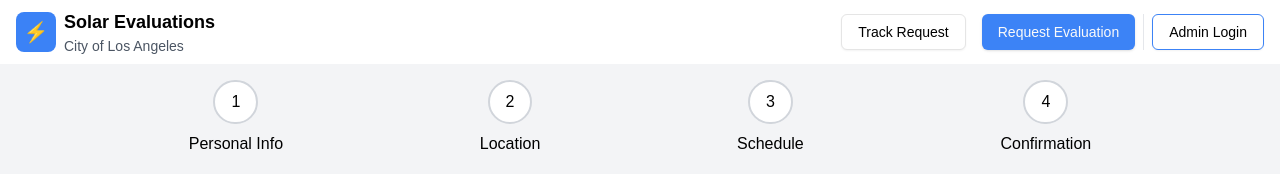
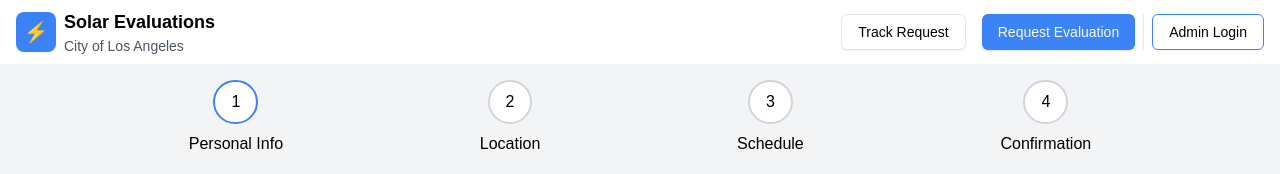
Before and after one commit to chingu-voyages/v52-tier3-team-33, a Next.js app in the folder solar-panel/: page /public/evaluate/form in a window 1280 px wide. Shown: the top 174 px of the page. Built offline with nearby package versions, Linux system fonts and the light colour scheme.

Commit message:
Add style changes is step component, after user proceed

```diff
--- a/solar-panel/src/app/public/evaluate/form/adopt/steps-cunter.tsx
+++ b/solar-panel/src/app/public/evaluate/form/adopt/steps-cunter.tsx
@@ -1,26 +1,52 @@
-export default function StepsCounter(): React.ReactNode {
+"use client";
+
+import { useEvaluationFormStore } from "@/stores/evaluation-form-store";
+
+interface Props {
+  currentStep: number;
+}
+
+export default function StepsCounter({ currentStep }: Props): React.ReactNode {
+  const { isStepValid } = useEvaluationFormStore();
+
   return (
     <section className="flex w-full items-center justify-evenly gap-2 py-4">
       <div className="flex flex-col items-center justify-center gap-2">
-        <p className="rounded-full border-2 border-gray-300 bg-white px-4 py-2">
+        <p
+          className={`rounded-full border-2 border-gray-300 bg-white px-4 py-2 ${
+            currentStep === 1 ? "border-primary" : ""
+          } ${isStepValid(1) ? "border-emerald-500 bg-emerald-500 text-white" : ""}`}
+        >
           1
         </p>
         <p>Personal Info</p>
       </div>
       <div className="flex flex-col items-center justify-center gap-2">
-        <p className="rounded-full border-2 border-gray-300 bg-white px-4 py-2">
+        <p
+          className={`rounded-full border-2 border-gray-300 bg-white px-4 py-2 ${
+            currentStep === 2 ? "border-primary" : ""
+          } ${isStepValid(2) ? "border-emerald-500 bg-emerald-500 text-white" : ""}`}
+        >
           2
         </p>
         <p>Location</p>
       </div>
       <div className="flex flex-col items-center justify-center gap-2">
-        <p className="rounded-full border-2 border-gray-300 bg-white px-4 py-2">
+        <p
+          className={`rounded-full border-2 border-gray-300 bg-white px-4 py-2 ${
+            currentStep === 3 ? "border-primary" : ""
+          } ${isStepValid(3) ? "border-emerald-500 bg-emerald-500 text-white" : ""}`}
+        >
           3
         </p>
         <p>Schedule</p>
       </div>
       <div className="flex flex-col items-center justify-center gap-2">
-        <p className="rounded-full border-2 border-gray-300 bg-white px-4 py-2">
+        <p
+          className={`rounded-full border-2 border-gray-300 bg-white px-4 py-2 ${
+            currentStep === 4 ? "border-primary" : ""
+          } ${isStepValid(4) ? "border-emerald-500 bg-emerald-500 text-white" : ""}`}
+        >
           4
         </p>
         <p>Confirmation</p>
--- a/solar-panel/src/app/public/evaluate/form/page.tsx
+++ b/solar-panel/src/app/public/evaluate/form/page.tsx
@@ -1,6 +1,7 @@
 "use client";
 
 import { Card } from "@/components/ui/card";
+import { useEvaluationFormStore } from "@/stores/evaluation-form-store";
 
 import SafeForLater from "./adopt/safe-for-later";
 import StepsCounter from "./adopt/steps-cunter";
@@ -10,9 +11,11 @@ import FormStepThree from "./components/step-3/page";
 import FormStepFour from "./components/step-4/page";
 
 export default function EvaluateForm(): React.ReactNode {
+  const { currentStep } = useEvaluationFormStore();
+
   return (
     <section className="flex size-full flex-col items-center justify-between gap-4 bg-gray-100">
-      <StepsCounter />
+      <StepsCounter currentStep={currentStep} />
       <Card className="flex w-3/4 flex-col gap-4 p-4">
         <FormStepOne />
         <FormStepTwo />
```
